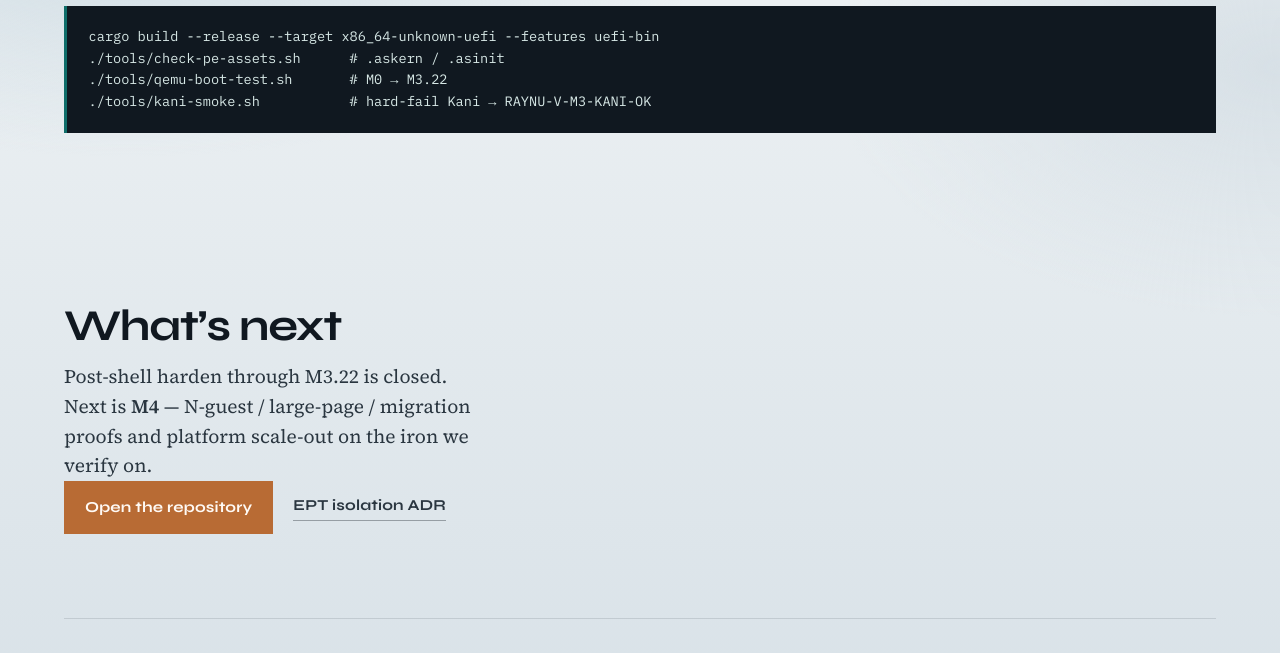
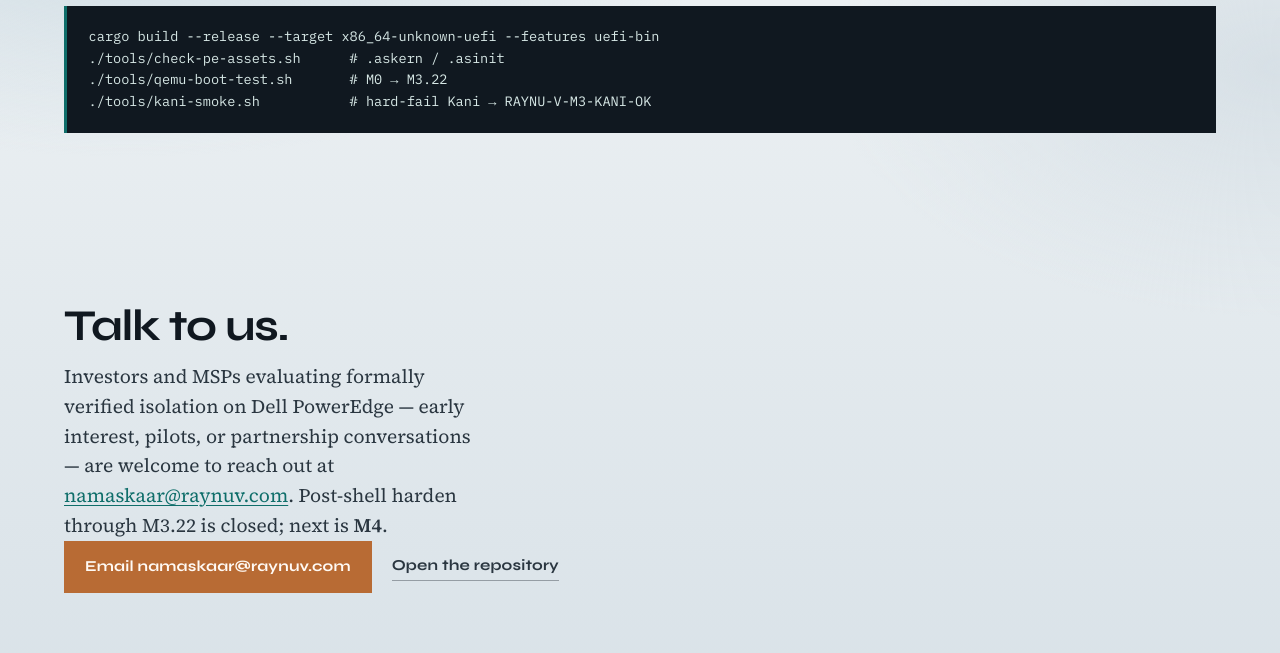
Before and after one commit to vikkp/RayNu, a plain HTML site: page site/index.html in a window 1280 px wide. Shown: the part 4093-4746 px from the top of the page. Drawn offline with Linux system fonts and the light colour scheme.

Commit message:
site: invite investors and MSPs via namaskaar@raynuv.com
Publish contact CTA for investors and MSPs on GitHub Pages.

```diff
--- a/site/index.html
+++ b/site/index.html
@@ -309,20 +309,21 @@
 
       <section class="section section--close" id="start">
         <div class="section__inner">
-          <h2 class="section__title">What’s next</h2>
+          <h2 class="section__title">Talk to us.</h2>
           <p class="section__lede">
-            Post-shell harden through M3.22 is closed. Next is
-            <strong>M4</strong> — N-guest / large-page / migration proofs and
-            platform scale-out on the iron we verify on.
+            Investors and MSPs evaluating formally verified isolation on Dell
+            PowerEdge — early interest, pilots, or partnership conversations —
+            are welcome to reach out at
+            <a href="mailto:namaskaar@raynuv.com">namaskaar@raynuv.com</a>.
+            Post-shell harden through M3.22 is closed; next is
+            <strong>M4</strong>.
           </p>
           <div class="cta">
-            <a class="cta__primary" href="https://github.com/vikkp/RayNu"
+            <a class="cta__primary" href="mailto:namaskaar@raynuv.com"
+              >Email namaskaar@raynuv.com</a
+            >
+            <a class="cta__secondary" href="https://github.com/vikkp/RayNu"
               >Open the repository</a
-            >
-            <a
-              class="cta__secondary"
-              href="https://github.com/vikkp/RayNu/blob/main/docs/adr/ADR-004.md"
-              >EPT isolation ADR</a
             >
           </div>
         </div>
@@ -335,6 +336,8 @@
         · Designed for formal verification from day one
       </p>
       <p class="footer__meta">
+        <a href="mailto:namaskaar@raynuv.com">namaskaar@raynuv.com</a>
+        ·
         <a href="https://github.com/vikkp/RayNu">GitHub</a>
         ·
         <a href="https://github.com/vikkp/RayNu/blob/main/docs/architecture.md"
```
